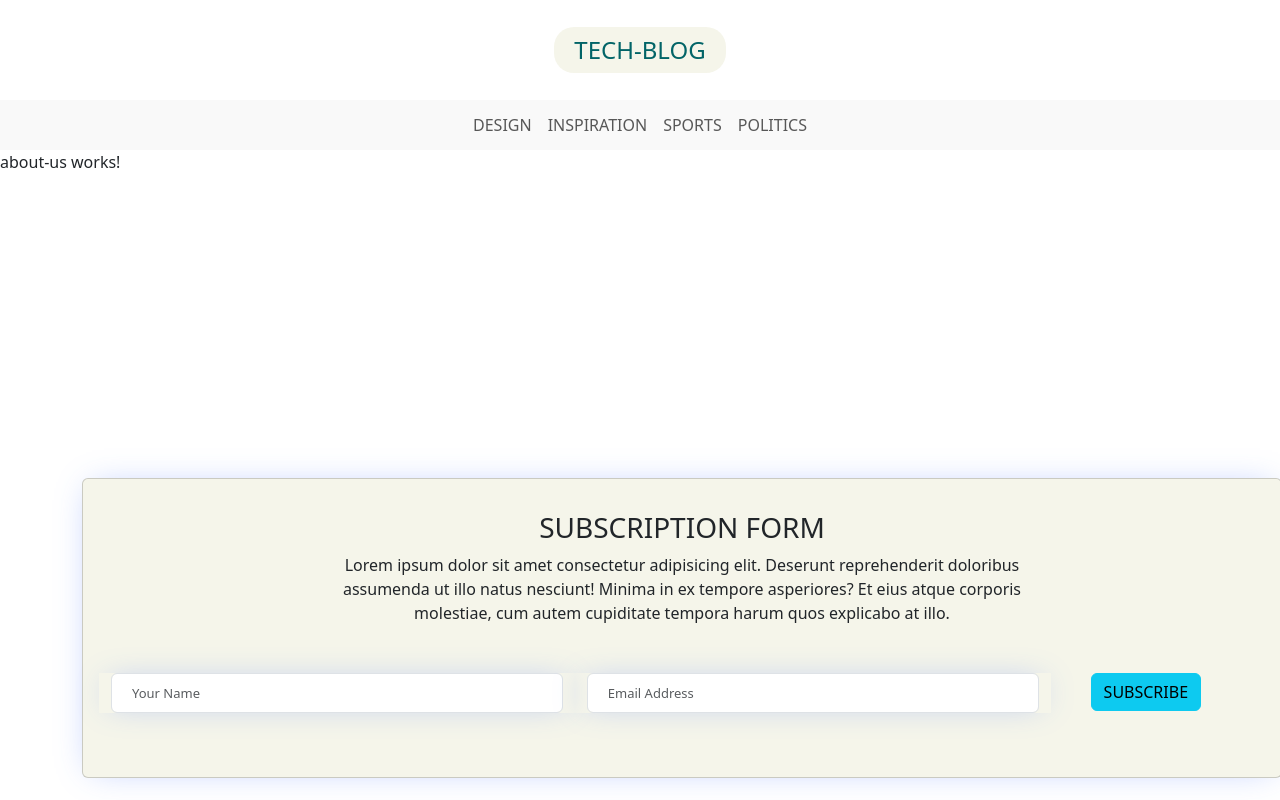
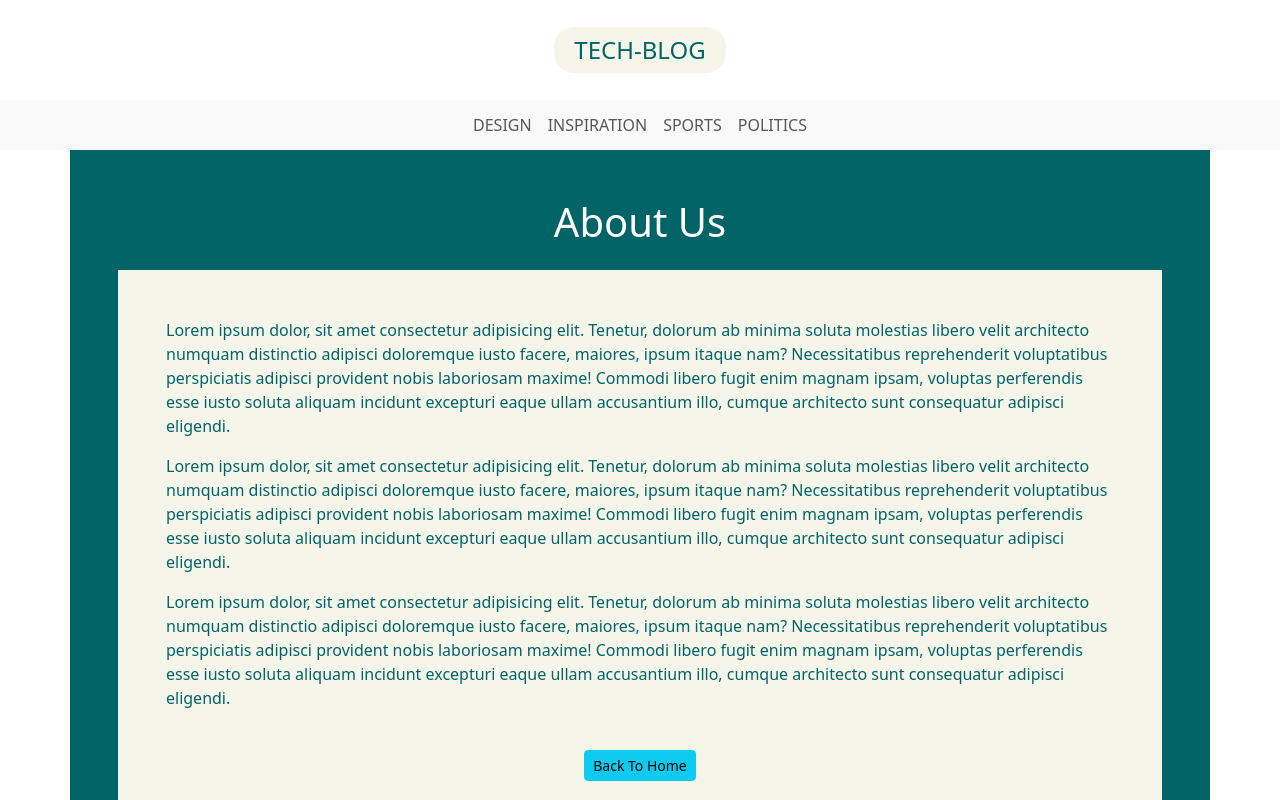
Before and after one commit to sahil556/Online-Blogging-System, an Angular app in the folder tech-blog-app/: page /about in a window 1280 px wide. Shown: the top 800 px of the page. Built offline with nearby package versions, Linux system fonts and the light colour scheme.

Commit message:
aboutus and terms page are designed

```diff
--- a/tech-blog-app/src/app/pages/about-us/about-us.component.html
+++ b/tech-blog-app/src/app/pages/about-us/about-us.component.html
@@ -1 +1,14 @@
-<p>about-us works!</p>
+<section class="mt-5">
+    <div class="container mt-5 mb-5 p-5 bg-theme">
+        <h1 class="text-white text-center">About Us</h1>
+
+        <div class="p-5 mt-4 bg-theme-secondary text-theme-primary">
+            <p>Lorem ipsum dolor, sit amet consectetur adipisicing elit. Tenetur, dolorum ab minima soluta molestias libero velit architecto numquam distinctio adipisci doloremque iusto facere, maiores, ipsum itaque nam? Necessitatibus reprehenderit voluptatibus perspiciatis adipisci provident nobis laboriosam maxime! Commodi libero fugit enim magnam ipsam, voluptas perferendis esse iusto soluta aliquam incidunt excepturi eaque ullam accusantium illo, cumque architecto sunt consequatur adipisci eligendi.</p>
+            <p>Lorem ipsum dolor, sit amet consectetur adipisicing elit. Tenetur, dolorum ab minima soluta molestias libero velit architecto numquam distinctio adipisci doloremque iusto facere, maiores, ipsum itaque nam? Necessitatibus reprehenderit voluptatibus perspiciatis adipisci provident nobis laboriosam maxime! Commodi libero fugit enim magnam ipsam, voluptas perferendis esse iusto soluta aliquam incidunt excepturi eaque ullam accusantium illo, cumque architecto sunt consequatur adipisci eligendi.</p>
+            <p>Lorem ipsum dolor, sit amet consectetur adipisicing elit. Tenetur, dolorum ab minima soluta molestias libero velit architecto numquam distinctio adipisci doloremque iusto facere, maiores, ipsum itaque nam? Necessitatibus reprehenderit voluptatibus perspiciatis adipisci provident nobis laboriosam maxime! Commodi libero fugit enim magnam ipsam, voluptas perferendis esse iusto soluta aliquam incidunt excepturi eaque ullam accusantium illo, cumque architecto sunt consequatur adipisci eligendi.</p>
+            <div class="text-center">
+            <button class="btn btn-info btn-sm mt-4 ">Back To Home</button>
+        </div>
+        </div>
+    </div>
+</section>
--- a/tech-blog-app/src/app/pages/terms-and-condition/terms-and-condition.component.html
+++ b/tech-blog-app/src/app/pages/terms-and-condition/terms-and-condition.component.html
@@ -1 +1,14 @@
-<p>terms-and-condition works!</p>
+<section class="mt-5">
+    <div class="container mt-5 mb-5 p-5 bg-theme">
+        <h1 class="text-white text-center">Terms & Conditions</h1>
+
+        <div class="p-5 mt-4 bg-theme-secondary text-theme-primary">
+            <p>Lorem ipsum dolor, sit amet consectetur adipisicing elit. Tenetur, dolorum ab minima soluta molestias libero velit architecto numquam distinctio adipisci doloremque iusto facere, maiores, ipsum itaque nam? Necessitatibus reprehenderit voluptatibus perspiciatis adipisci provident nobis laboriosam maxime! Commodi libero fugit enim magnam ipsam, voluptas perferendis esse iusto soluta aliquam incidunt excepturi eaque ullam accusantium illo, cumque architecto sunt consequatur adipisci eligendi.</p>
+            <p>Lorem ipsum dolor, sit amet consectetur adipisicing elit. Tenetur, dolorum ab minima soluta molestias libero velit architecto numquam distinctio adipisci doloremque iusto facere, maiores, ipsum itaque nam? Necessitatibus reprehenderit voluptatibus perspiciatis adipisci provident nobis laboriosam maxime! Commodi libero fugit enim magnam ipsam, voluptas perferendis esse iusto soluta aliquam incidunt excepturi eaque ullam accusantium illo, cumque architecto sunt consequatur adipisci eligendi.</p>
+            <p>Lorem ipsum dolor, sit amet consectetur adipisicing elit. Tenetur, dolorum ab minima soluta molestias libero velit architecto numquam distinctio adipisci doloremque iusto facere, maiores, ipsum itaque nam? Necessitatibus reprehenderit voluptatibus perspiciatis adipisci provident nobis laboriosam maxime! Commodi libero fugit enim magnam ipsam, voluptas perferendis esse iusto soluta aliquam incidunt excepturi eaque ullam accusantium illo, cumque architecto sunt consequatur adipisci eligendi.</p>
+            <div class="text-center">
+            <button class="btn btn-info btn-sm mt-4 ">Back To Home</button>
+        </div>
+        </div>
+    </div>
+</section>
--- a/tech-blog-app/src/styles.css
+++ b/tech-blog-app/src/styles.css
@@ -45,3 +45,15 @@ body {
     font-size: 13px;
     background-color: var(--primary-color);
 }
+
+.bg-theme-secondary{
+    background-color: var(--secondary-color);
+}
+.text-theme-primary{
+    color:var(--primary-color);
+}
+
+/* .btn-theme{
+    height: 58px;
+    border: none;
+} */
```
